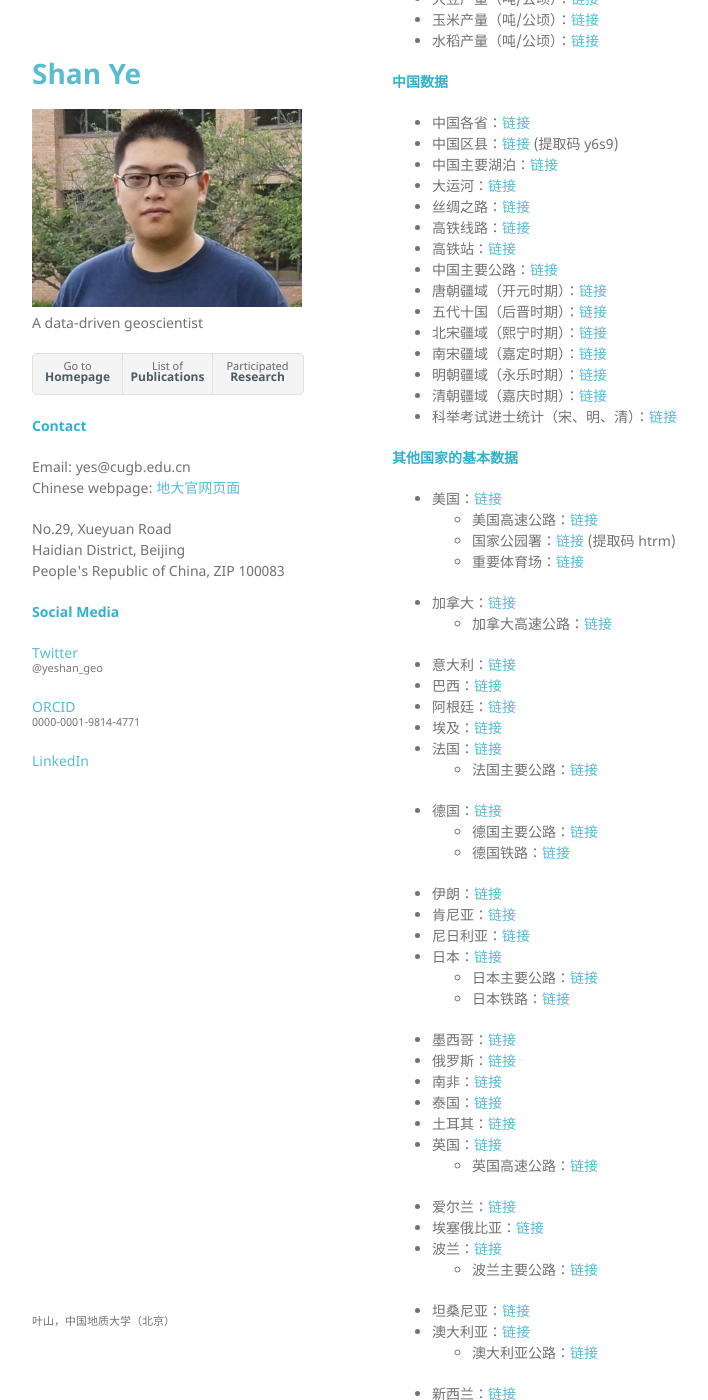
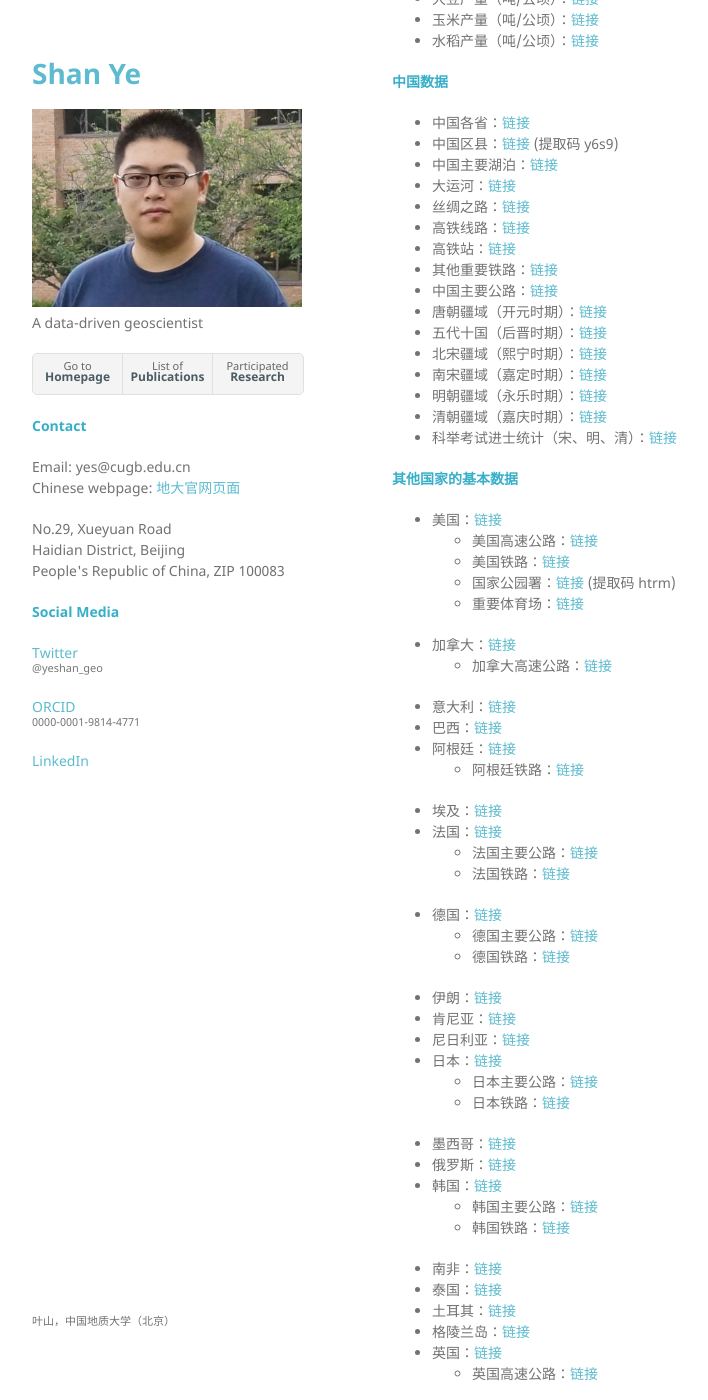
Before and after one commit to yeshan-geo/yeshan-geo.github.io, a Jekyll site: the page built from pages/datavis.md, in a window 1280 px wide and 1400 px high, scrolled down 633 px. Shown: the whole window, without its empty margins (178-886 px from the left). Built offline with Jekyll 4.4.1, drawn with Linux system fonts in a browser that asks for light colours; our own code applies the rules of GitHub Pages for plain Markdown files.

Commit message:
Update datavis.md

```diff
--- a/pages/datavis.md
+++ b/pages/datavis.md
@@ -34,6 +34,7 @@
 - 丝绸之路：[链接](https://github.com/yeshancqcq/geographic_data/blob/main/china/SilkRoad.zip)
 - 高铁线路：[链接](https://github.com/yeshancqcq/geographic_data/blob/main/china/HighSpeedRail.zip)
 - 高铁站：[链接](https://github.com/yeshancqcq/geographic_data/blob/main/china/HighSpeedRailStation.zip)
+- 其他重要铁路：[链接](https://github.com/yeshancqcq/geographic_data/blob/main/china/CHN_rails.zip)
 - 中国主要公路：[链接](https://github.com/yeshancqcq/geographic_data/blob/main/china/ChinaRoads.zip)
 - 唐朝疆域（开元时期）：[链接](https://github.com/yeshancqcq/geographic_data/blob/main/china/TangDynasty.zip)
 - 五代十国（后晋时期）：[链接](https://github.com/yeshancqcq/geographic_data/blob/main/china/FiveDynasties.zip)
@@ -46,6 +47,7 @@
 #### 其他国家的基本数据
 - 美国：[链接](https://github.com/yeshancqcq/geographic_data/blob/main/bycountry/USA.zip)
   - 美国高速公路：[链接](https://github.com/yeshancqcq/geographic_data/blob/main/bycountry/USHighway.zip)
+  - 美国铁路：[链接](https://github.com/yeshancqcq/geographic_data/blob/main/bycountry/USA_rails.zip)
   - 国家公园署：[链接](https://pan.baidu.com/s/14v5ekUn0Mn7wQrGhc62Pag) (提取码 htrm)
   - 重要体育场：[链接](https://github.com/yeshancqcq/geographic_data/blob/main/bycountry/SportsVenues.zip)
 - 加拿大：[链接](https://github.com/yeshancqcq/geographic_data/blob/main/bycountry/Canada.zip)
@@ -53,9 +55,11 @@
 - 意大利：[链接](https://github.com/yeshancqcq/geographic_data/blob/main/bycountry/Italy.zip)
 - 巴西：[链接](https://github.com/yeshancqcq/geographic_data/blob/main/bycountry/Brazil.zip)
 - 阿根廷：[链接](https://github.com/yeshancqcq/geographic_data/blob/main/bycountry/Argentia.zip)
+  - 阿根廷铁路：[链接](https://github.com/yeshancqcq/geographic_data/blob/main/bycountry/ARG_rails.zip)
 - 埃及：[链接](https://github.com/yeshancqcq/geographic_data/blob/main/bycountry/Egypt.zip)
 - 法国：[链接](https://github.com/yeshancqcq/geographic_data/blob/main/bycountry/France.zip)
   - 法国主要公路：[链接](https://github.com/yeshancqcq/geographic_data/blob/main/bycountry/FranceRds.zip)
+  - 法国铁路：[链接](https://github.com/yeshancqcq/geographic_data/blob/main/bycountry/FRA_rails.zip)
 - 德国：[链接](https://github.com/yeshancqcq/geographic_data/blob/main/bycountry/Germany.zip)
   - 德国主要公路：[链接](https://github.com/yeshancqcq/geographic_data/blob/main/bycountry/GermanyRds.zip)
   - 德国铁路：[链接](https://github.com/yeshancqcq/geographic_data/blob/main/bycountry/germany_railways.zip)
@@ -67,9 +71,13 @@
   - 日本铁路：[链接](https://github.com/yeshancqcq/geographic_data/blob/main/bycountry/JapanRail.zip)
 - 墨西哥：[链接](https://github.com/yeshancqcq/geographic_data/blob/main/bycountry/Mexico.zip)
 - 俄罗斯：[链接](https://github.com/yeshancqcq/geographic_data/blob/main/bycountry/Russia.zip)
+- 韩国：[链接](https://github.com/yeshancqcq/geographic_data/blob/main/bycountry/SouthKorea.zip)
+  - 韩国主要公路：[链接](https://github.com/yeshancqcq/geographic_data/blob/main/bycountry/KOR_rds.zip)
+  - 韩国铁路：[链接](https://github.com/yeshancqcq/geographic_data/blob/main/bycountry/KOR_rails.zip)
 - 南非：[链接](https://github.com/yeshancqcq/geographic_data/blob/main/bycountry/SouthAfrica.zip)
 - 泰国：[链接](https://github.com/yeshancqcq/geographic_data/blob/main/bycountry/Thailand.zip)
 - 土耳其：[链接](https://github.com/yeshancqcq/geographic_data/blob/main/bycountry/Turkey.zip)
+- 格陵兰岛：[链接](https://github.com/yeshancqcq/geographic_data/blob/main/bycountry/Greenland.zip)
 - 英国：[链接](https://github.com/yeshancqcq/geographic_data/blob/main/bycountry/UK.zip)
   - 英国高速公路：[链接](https://github.com/yeshancqcq/geographic_data/blob/main/bycountry/UKHighway.zip)
 - 爱尔兰：[链接](https://github.com/yeshancqcq/geographic_data/blob/main/bycountry/Ireland.zip)
```
